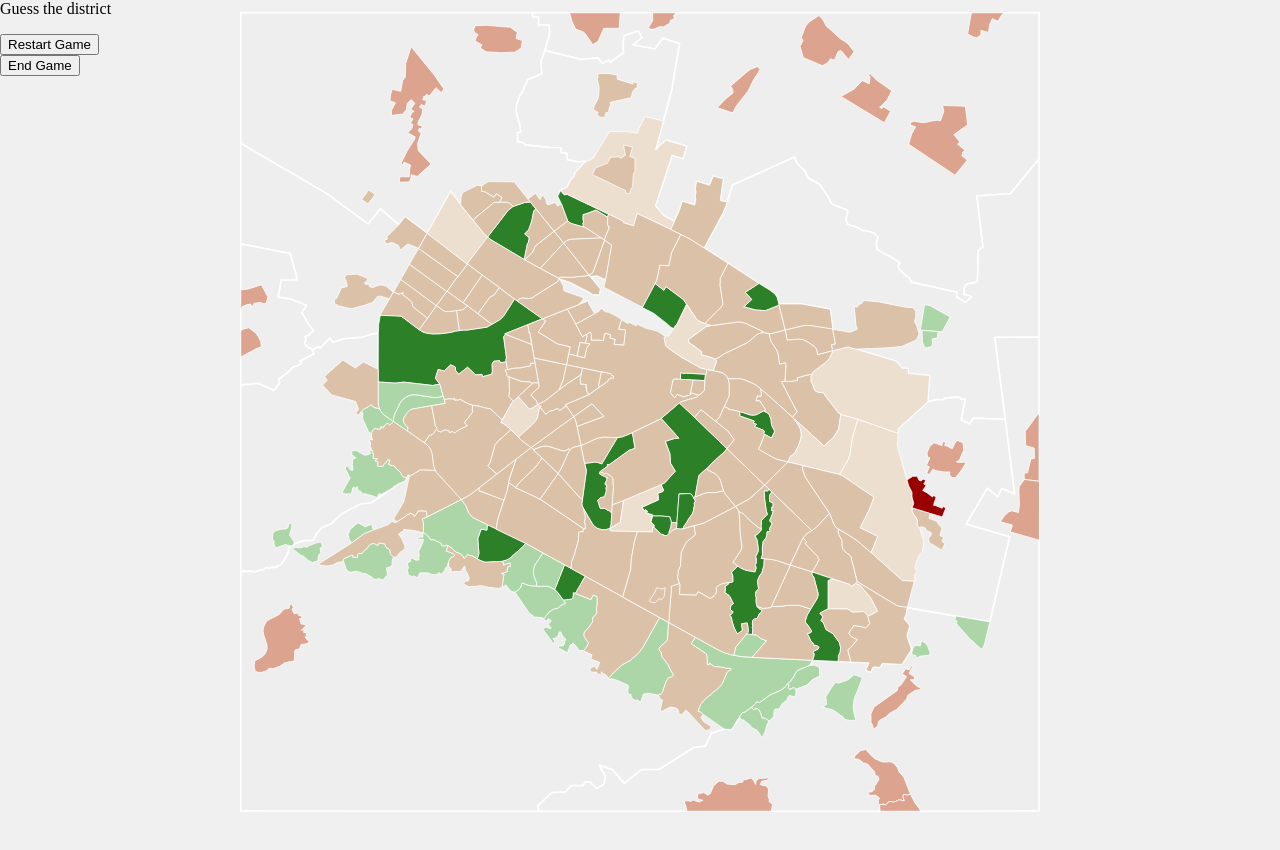
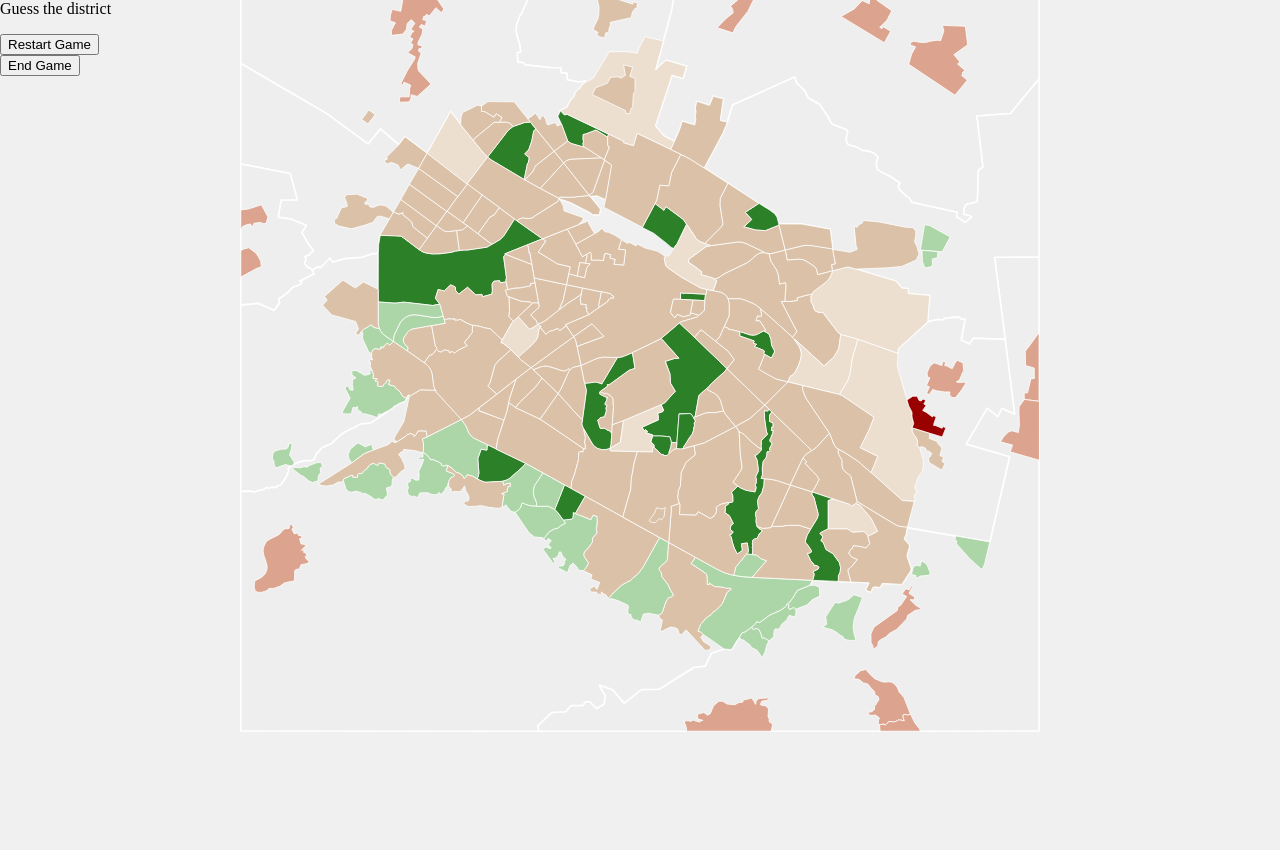
Before and after one commit to JivkoNushev/Sofia-Neighborhood-Guesser, a website: page easy_game.html in a window 1280 px wide. Drawn offline with Linux system fonts and the light colour scheme.

Commit message:
fixing height

```diff
--- a/css/game.css
+++ b/css/game.css
@@ -12,7 +12,7 @@ body, html {
 
 #svg22 {
     position: absolute;
-    top: 40%;
+    top: 30%;
     left: 50%;
     transform: translate(-50%, -50%);
     max-width: 100%;
```
